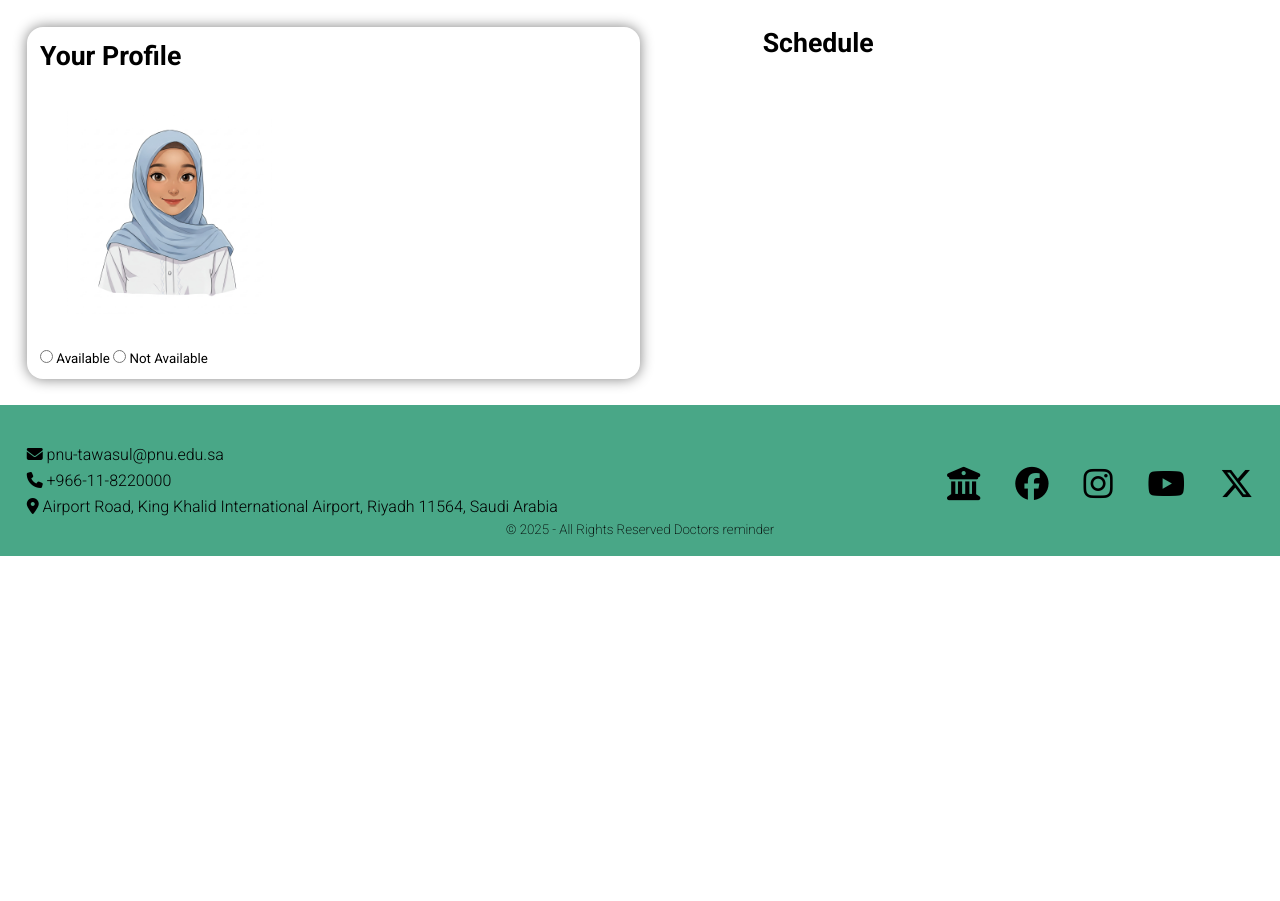
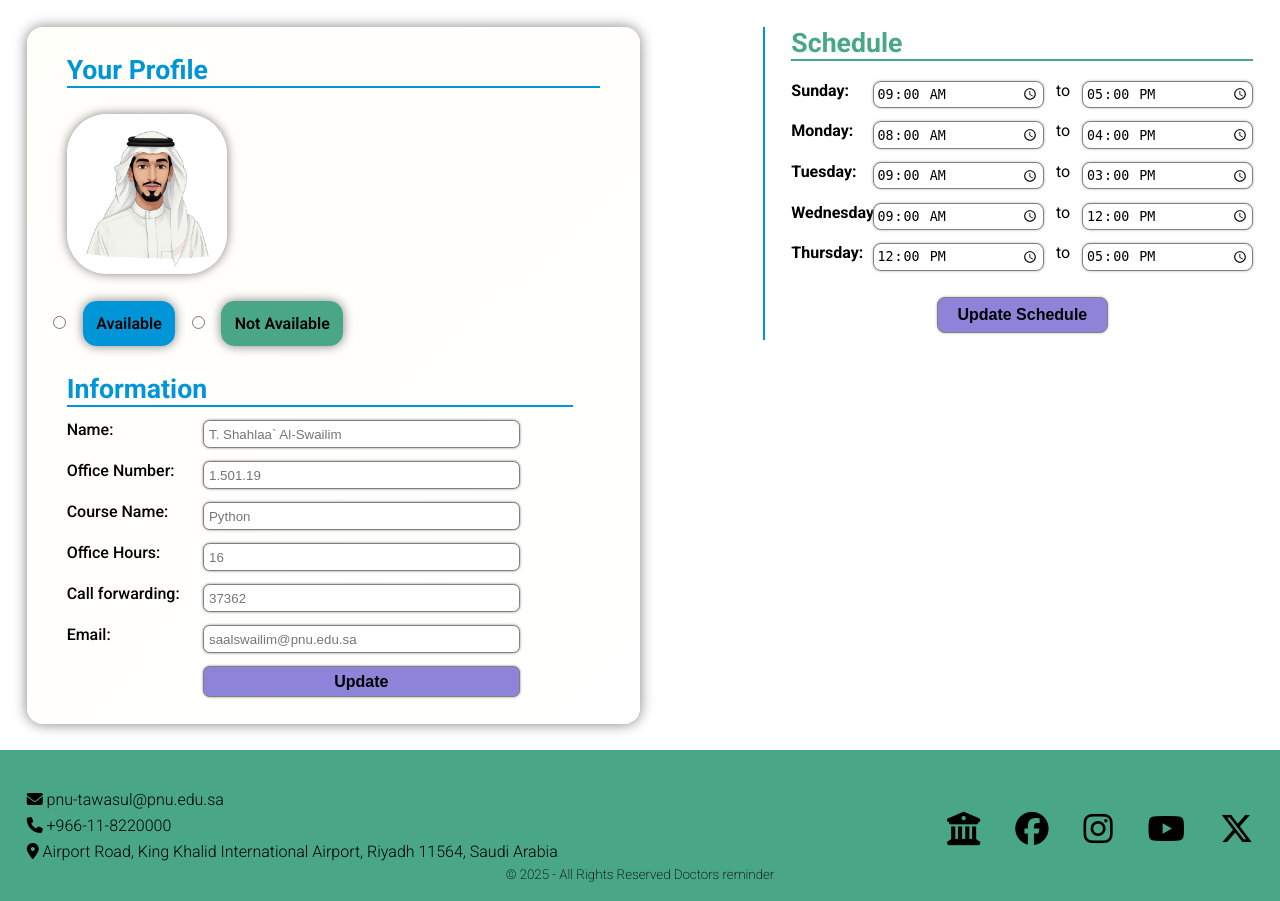
Before and after one commit to mohammedAbdulziz/Dr.Student-Site, a PHP site: page /Dashboards/doctor-pg.html in a window 1280 px wide. Shown: the part 107-1008 px from the top of the page. Before the commit the page ends 663 px from the top, so only its background shows below. Run offline with PHP 8.4, Linux system fonts and the light colour scheme; some libraries are stand-ins or nearby versions.

Commit message:
finished the doctor page

```diff
--- a/Dashboards/doctor-pg.html
+++ b/Dashboards/doctor-pg.html
@@ -48,7 +48,7 @@
         <div class="doctor-info">
             <h1>Your Profile</h1>
             <div id="doc-profile-pic">
-            <img src="../Images/student-profile.jpeg" alt="Doctor Profile Picture">
+                <img src="../Images/doctor-profile.jpeg" alt="Doctor Profile Picture">
             </div>
             <div id="doc-status">
                 <input type="radio" name="status" id="available">
@@ -56,9 +56,79 @@
                 <input type="radio" name="status" id="not-available">
                 <label for="not-available" class="status-btn not-available">Not Available</label>
             </div>
+            <div class="doctor-details">
+                <h1>Information</h1>
+                <div class="doctor-detail">
+                    <strong>Name:</strong>
+                    <input type="text" name="doctor-name" id="doctor-name" placeholder="T. Shahlaa` Al-Swailim">
+                </div>
+                <div class="doctor-detail">
+                    <strong>Office Number:</strong>
+                    <input type="text" name="doctor-office" id="doctor-office" placeholder="1.501.19">
+                </div>
+                <div class="doctor-detail">
+                    <strong>
+                        Course Name:
+                    </strong>
+                    <input type="text" name="doctor-course" id="doctor-course" placeholder="Python">
+                </div>
+                <div class="doctor-detail">
+                    <strong>
+                        Office Hours:
+                    </strong>
+                    <input type="text" name="doctor-hours" id="doctor-hours" placeholder="16">
+                </div>
+                <div class="doctor-detail">
+                    <strong>Call forwarding:</strong>
+                    <input type="text" name="doctor-phone" id="doctor-phone" placeholder="37362">
+                </div>
+                <div class="doctor-detail">
+                    <strong>Email:</strong>
+                    <input type="text" name="doctor-email" id="doctor-email" placeholder="saalswailim@pnu.edu.sa">
+                </div>
+                <div class="doctor-detail">
+                    <input type="button" value="Update" id="doctor-update">
+                </div>
+            </div>
         </div>
         <div class="doctor-schedule">
             <h1>Schedule</h1>
+            <div class="schedule-infos">
+                <div class="schedule-info">
+                    <strong>Sunday:</strong>
+                    <input type="time" name="start-sunday" id="start-sunday" value="09:00">
+                    <span>to</span>
+                    <input type="time" name="end-sunday" id="end-sunday" value="17:00">
+                </div>
+                <div class="schedule-infos">
+                    <div class="schedule-info">
+                        <strong>Monday:</strong>
+                        <input type="time" name="start-monday" id="start-monday" value="08:00">
+                        <span>to</span>
+                        <input type="time" name="end-monday" id="end-monday" value="16:00">
+                    </div>
+                    <div class="schedule-info">
+                        <strong>Tuesday:</strong>
+                        <input type="time" name="start-tuesday" id="start-tuesday" value="09:00">
+                        <span>to</span>
+                        <input type="time" name="end-tuesday" id="end-tuesday" value="15:00">
+                    </div>
+                    <div class="schedule-info">
+                        <strong>Wednesday:</strong>
+                        <input type="time" name="start-wednesday" id="start-wednesday" value="09:00">
+                        <span>to</span>
+                        <input type="time" name="end-wednesday" id="end-wednesday" value="12:00">
+                    </div>
+                    <div class="schedule-info">
+                        <strong>Thursday:</strong>
+                        <input type="time" name="start-thursday" id="start-thursday" value="12:00">
+                        <span>to</span>
+                        <input type="time" name="end-thursday" id="end-thursday" value="17:00">
+                    </div>
+                    <div class="schedule-info">
+                        <input type="button" value="Update Schedule" id="doctor-update-schedule">
+                    </div>
+            </div>
         </div>
     </main>
     <footer>
--- a/Dashboards/style/doctor-pg.css
+++ b/Dashboards/style/doctor-pg.css
@@ -12,6 +12,7 @@ main{
     flex-direction: row;
     justify-content: space-between;
     width:100%;
+
 }
 
 .doctor-info{
@@ -19,10 +20,125 @@ main{
     padding:1rem;
     box-shadow: 0 0 1rem grey;
     border-radius: 1.2rem;
+    /* background: linear-gradient(to bottom, #F5F2E4, #fff); */
+    background: linear-gradient(135deg, #fffef9, #fff);
+}
+.doctor-info h1{
+    margin: 1rem 2rem;
+    color: #0095D7;
+    border-bottom: solid 0.15rem;
+
 }
 
+.doctor-info #doc-profile-pic{
+    width:100%;
+    padding:1rem 2rem;
+}
+.doctor-info #doc-profile-pic img{
+    width:30%;
+    box-shadow: 0 0 0.8rem grey;
+    border-radius: 25%;
+    margin: 0;
+}
+
+.doctor-info #doc-status{
+    padding: 2rem 1rem;
+    /* text-align: center; */
+
+}
+.status-btn{
+    margin-left: 1rem;
+    margin-right: 1rem;
+    font-size: 1.2rem;
+    font-weight: 600;
+    box-shadow: 0 0 0.8rem grey;
+    padding: 1rem;
+    border-radius: 1rem;
+    cursor: pointer;
+}
+.available{
+    background-color: #0095D7;
+
+}
+.not-available{
+    background-color: #49A787;
+}
+
+
+.doctor-details{
+    margin:1rem 2rem;
+}
+.doctor-details h1{
+    margin-left:0;
+}
+.doctor-detail{
+    display: flex;
+    width:85%;
+    justify-content: space-between;
+    font-size: 1.2rem;
+    margin-bottom: 1rem;
+}
+.doctor-detail strong{
+    font-weight: 500;
+}
+.doctor-detail input{
+    font-weight: 500;
+    padding: 0.4rem;
+    width: 70%;
+    border-radius: 0.5rem;
+    border:0.1rem grey solid;
+    box-shadow: 0 0 0.2rem grey;
+    font-size: 1rem;
+}
+.doctor-detail:last-of-type{
+    justify-content: right;
+}
+.doctor-detail:last-of-type input{
+    background-color:#8D84DA;
+    font-weight: 600;
+    font-size: 1.2rem;
+    cursor: pointer;
+}
 .doctor-schedule{
     width:40%;
+    border-left: #0095D7 solid 0.2rem;
+    padding-left: 2rem;
+    height: fit-content;
 }
+.doctor-schedule h1{
+    color:#49A787;
+    margin-bottom: 1rem;
+    border-bottom: solid 0.15rem;
+}
+.doctor-schedule .schedule-infos{
+    width:100%;
+}
+.doctor-schedule .schedule-infos .schedule-info{
+    display: flex;
+    justify-content: space-between;
+    padding:0.5rem 0;
+    font-size: 1.2rem;
+}
+.doctor-schedule .schedule-infos .schedule-info strong{
+    width:15%
+}
+.doctor-schedule .schedule-infos .schedule-info input{
+    width:37%;
+    padding:0.2rem;
+    border-radius: 0.6rem;
+    border:solid 0.1rem grey;
+    box-shadow: 0 0 0.2rem rgb(175, 175, 175);
+}
+.doctor-schedule .schedule-infos .schedule-info:last-of-type{
+    display: flex;
+    justify-content: center;
+    margin-top: 1rem;
 
-.doctor-schedule
+}
+#doctor-update-schedule{
+    background-color: #8D84DA;
+    font-weight: 600;
+    font-size: 1.2rem;
+    cursor: pointer;
+    padding:0.6rem;
+}
```
Also changed, not shown: Dashboards/studentpg.html (+5 -5 lines), Images/doctor-profile.jpeg (added). Lines whose indentation alone changed are shown as unchanged.
